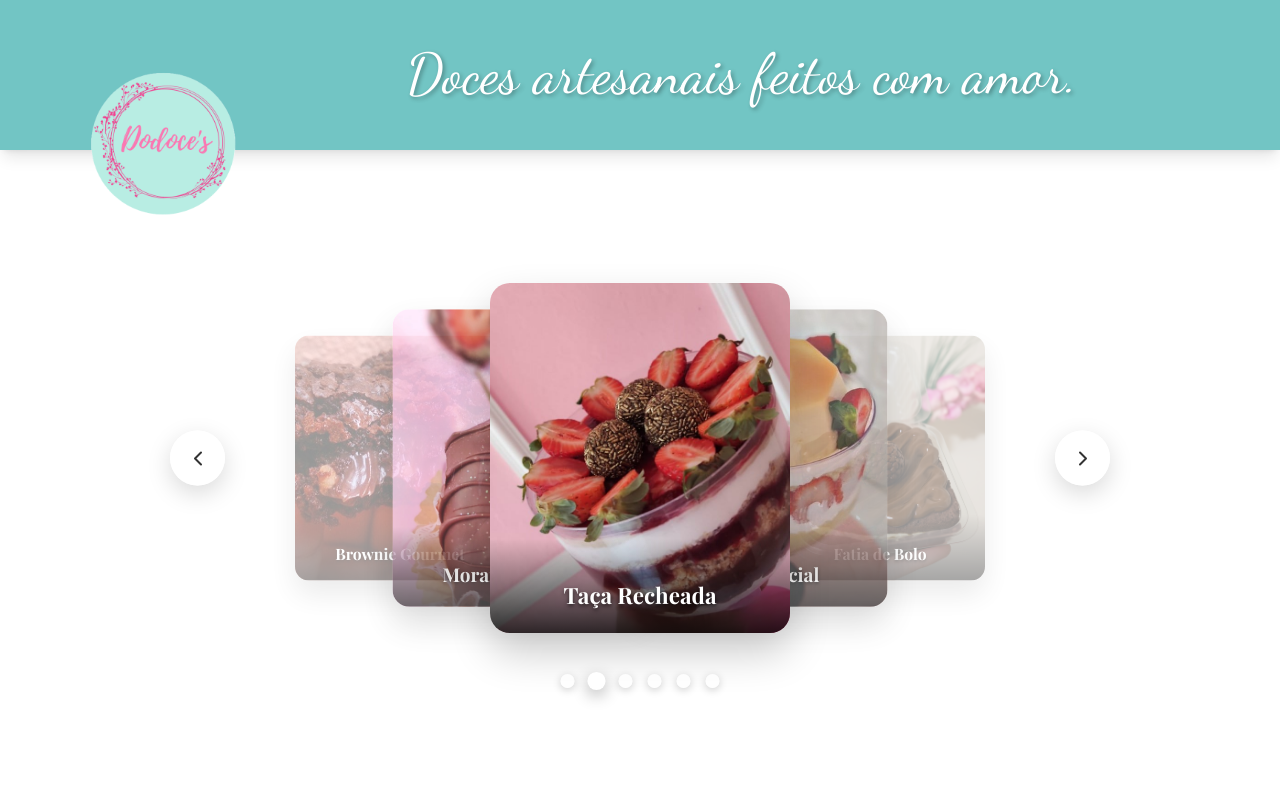
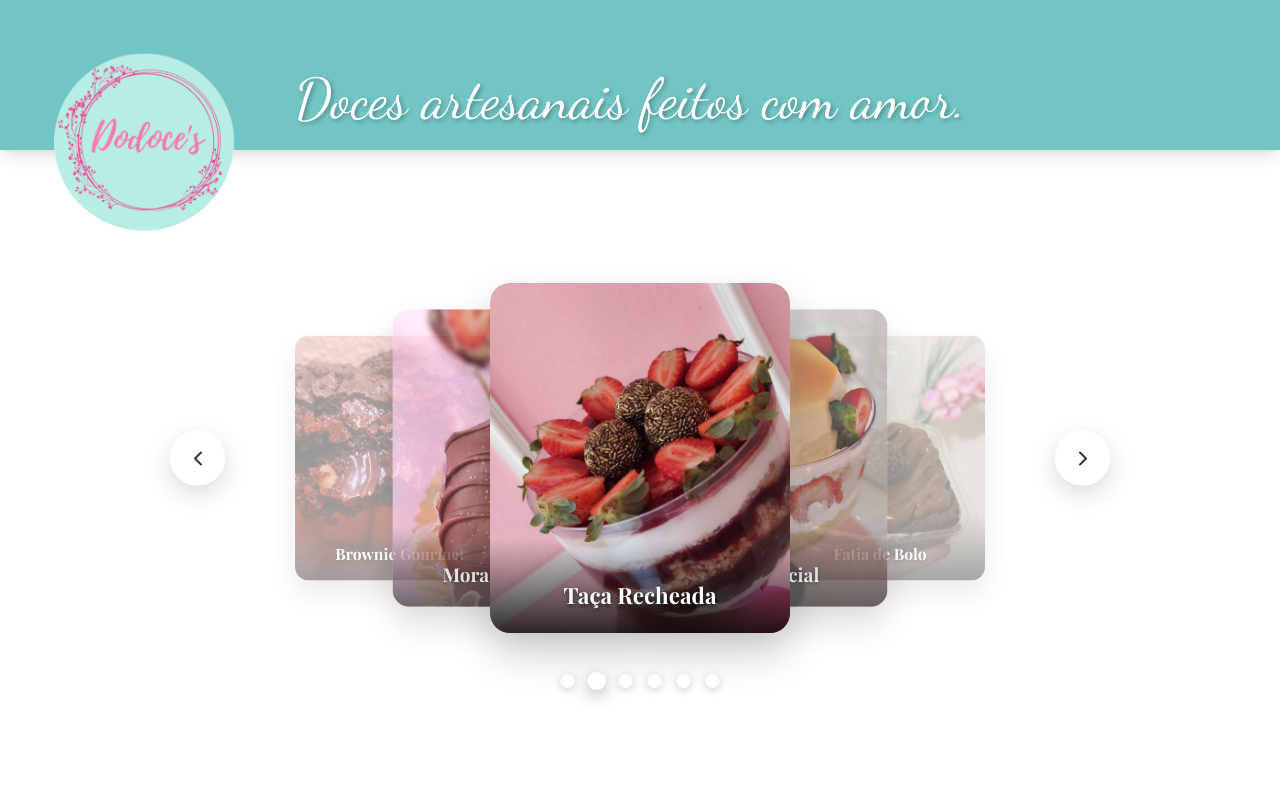
Before and after one commit to ferreirahelber/doceria-landing-page-v3, a React (Create React App) app: page / in a window 1280 px wide. Shown: the top 796 px of the page. Built offline with nearby package versions, Linux system fonts and the light colour scheme.

Commit message:
Finalização do cabeçalho e slogan nas posições corretas

```diff
--- a/src/App.css
+++ b/src/App.css
@@ -5,8 +5,8 @@
 
 /* Variáveis CSS para controle do tamanho e posição da logo */
 :root {
-  --logo-size: 200px; /* Tamanho desejado da logo */
-  --logo-left-offset: 20px; /* Distância da logo da borda esquerda */
+  --logo-size: 250px; /* Tamanho desejado da logo */
+  --logo-left-offset: -25px; /* Distância da logo da borda esquerda */
   --header-min-height: 150px; /* Altura mínima do cabeçalho */
 }
 
@@ -43,10 +43,12 @@
 .slogan-container {
   flex: 1;
   display: flex;
-  justify-content: center;
+  justify-content: flex-start;
   align-items: center;
   /* Remove margin-left para que o flexbox centralize corretamente */
-  margin-left: 0;
+  margin-left: 30px;
+  position: relative;
+  top: 25px; /* Este valor (ex: 20px, 30px) até o alinhamento ficar perfeito */
 }
 
 /* Estilo para o slogan "Doces artesanais feitos com amor" */
```
